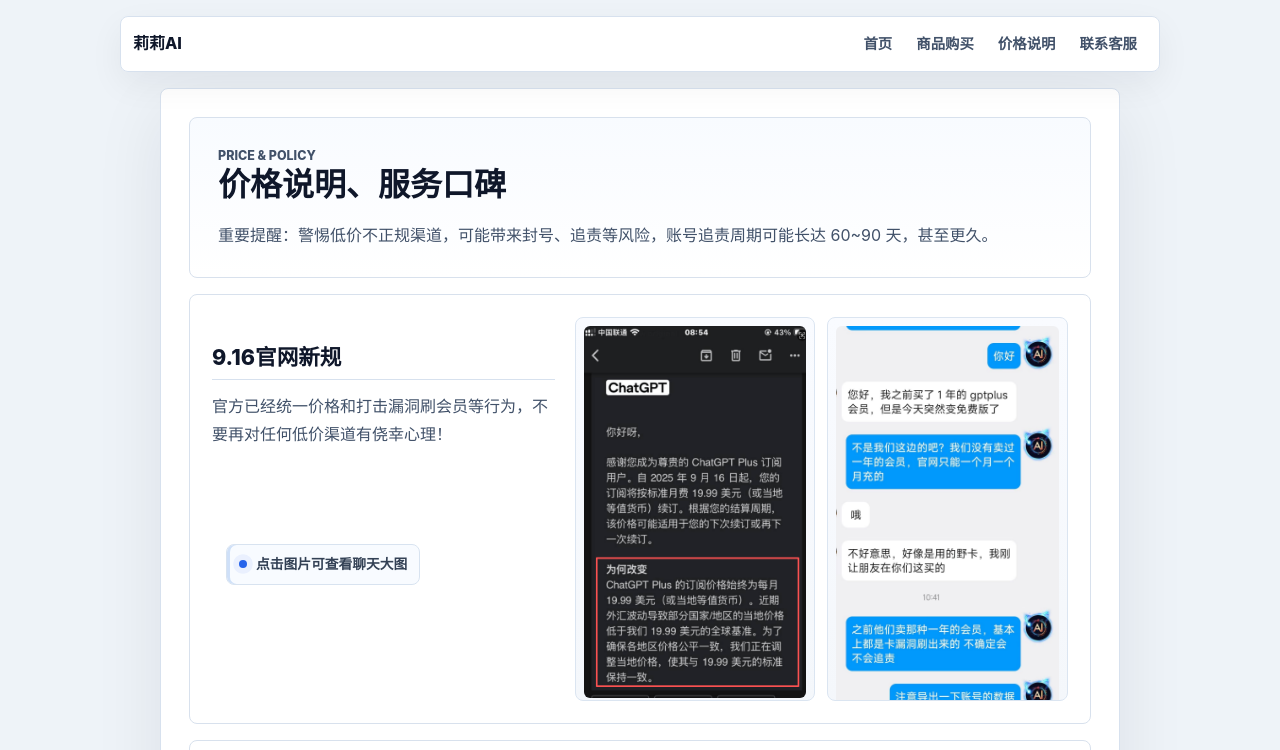
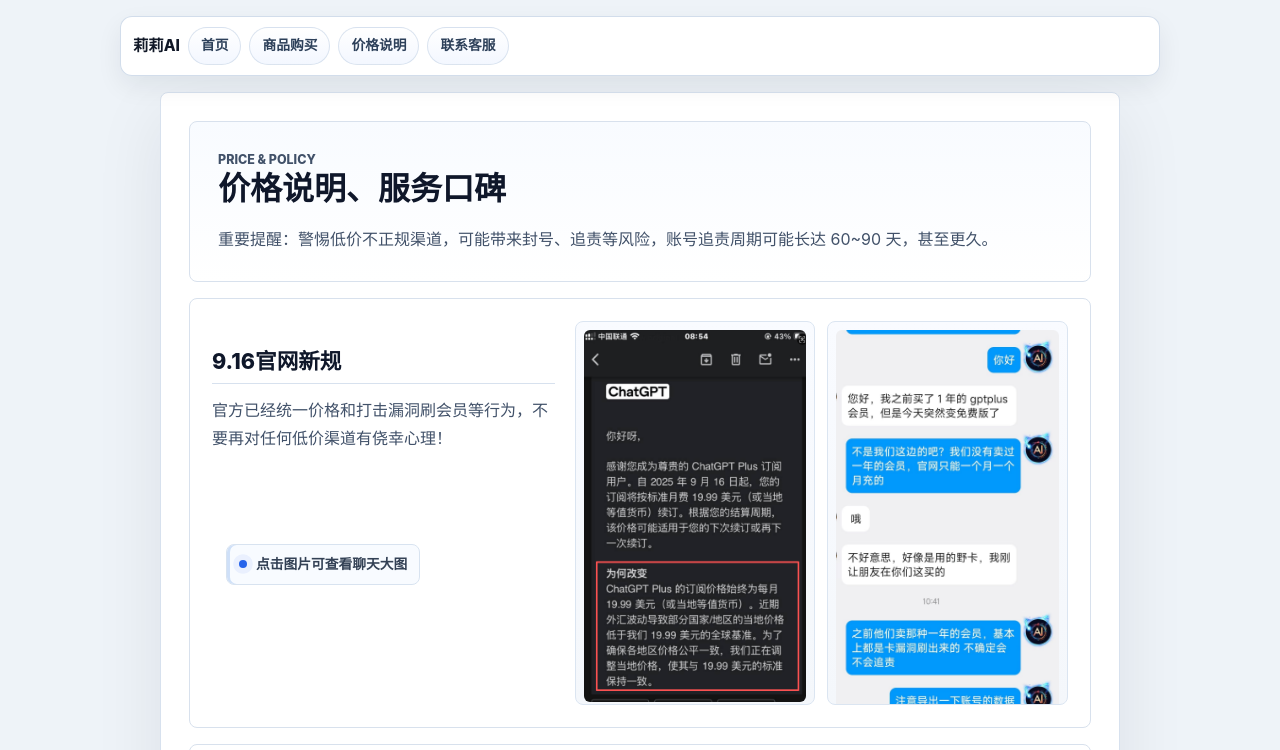
Before and after one commit to lsw116/lily, a plain HTML site: page gpt170.html in a window 1280 px wide. Shown: the top 750 px of the page. Drawn offline with Linux system fonts and the light colour scheme.

Commit message:
Unify subpage navigation style

```diff
--- a/assets/professional.css
+++ b/assets/professional.css
@@ -2293,3 +2293,113 @@
     --home-flow-border-angle: 360deg;
   }
 }
+
+/* Unified subpage pill navigation, 20260702 */
+.subpage-topbar,
+body.entry-page > .subpage-topbar,
+.guide-page > .subpage-topbar,
+.policy-main .subpage-topbar {
+  display: flex !important;
+  flex-direction: row !important;
+  align-items: center !important;
+  gap: 8px !important;
+  padding: 10px 12px !important;
+  overflow: hidden !important;
+  border: 1px solid rgba(203, 216, 232, 0.86) !important;
+  border-radius: 12px !important;
+  background: rgba(255, 255, 255, 0.96) !important;
+  box-shadow: 0 10px 26px rgba(15, 23, 42, 0.07) !important;
+}
+
+.subpage-topbar .subpage-brand {
+  flex: 0 0 auto !important;
+  width: auto !important;
+  min-height: 38px !important;
+  color: #111827 !important;
+  font-size: 0.96rem !important;
+  font-weight: 820 !important;
+  white-space: nowrap !important;
+}
+
+.subpage-topbar nav,
+body.entry-page > .subpage-topbar nav,
+.guide-page > .subpage-topbar nav,
+.policy-main .subpage-topbar nav {
+  display: flex !important;
+  flex: 1 1 auto !important;
+  flex-wrap: nowrap !important;
+  justify-content: flex-start !important;
+  gap: 8px !important;
+  width: auto !important;
+  max-width: 100% !important;
+  min-width: 0 !important;
+  overflow-x: auto !important;
+  padding-bottom: 0 !important;
+  scrollbar-width: none !important;
+  -webkit-overflow-scrolling: touch !important;
+}
+
+.subpage-topbar nav::-webkit-scrollbar,
+body.entry-page > .subpage-topbar nav::-webkit-scrollbar,
+.guide-page > .subpage-topbar nav::-webkit-scrollbar,
+.policy-main .subpage-topbar nav::-webkit-scrollbar {
+  display: none !important;
+}
+
+.subpage-topbar nav a,
+body.entry-page > .subpage-topbar nav a,
+.guide-page > .subpage-topbar nav a,
+.policy-main .subpage-topbar nav a {
+  display: inline-flex !important;
+  flex: 0 0 auto !important;
+  align-items: center !important;
+  justify-content: center !important;
+  min-height: 38px !important;
+  padding: 0 12px !important;
+  border: 1px solid rgba(203, 216, 232, 0.68) !important;
+  border-radius: 999px !important;
+  background: linear-gradient(180deg, #ffffff 0%, #f3f7ff 100%) !important;
+  color: #2d405a !important;
+  font-size: 0.86rem !important;
+  font-weight: 720 !important;
+  line-height: 1 !important;
+  white-space: nowrap !important;
+  text-decoration: none !important;
+  box-shadow: inset 0 1px 0 rgba(255, 255, 255, 0.86) !important;
+}
+
+.subpage-topbar nav a:hover,
+.subpage-topbar nav a:active,
+body.entry-page > .subpage-topbar nav a:hover,
+body.entry-page > .subpage-topbar nav a:active,
+.guide-page > .subpage-topbar nav a:hover,
+.guide-page > .subpage-topbar nav a:active,
+.policy-main .subpage-topbar nav a:hover,
+.policy-main .subpage-topbar nav a:active {
+  border-color: #b9cff4 !important;
+  background: #edf4ff !important;
+  color: #2457d6 !important;
+}
+
+@media (max-width: 640px) {
+  body.entry-page {
+    padding-top: 92px !important;
+  }
+
+  body.guide-page {
+    padding: 92px 0 40px !important;
+  }
+
+  html body.policy-main {
+    padding: 92px 10px 28px !important;
+  }
+
+  html body.policy-main .subpage-topbar {
+    top: 8px !important;
+    right: 12px !important;
+    left: 12px !important;
+    width: auto !important;
+    max-width: none !important;
+    margin: 0 !important;
+  }
+}
--- a/gpt170.html
+++ b/gpt170.html
@@ -81,7 +81,7 @@
             margin-top: 15px;
         }
     </style>
-  <link rel="stylesheet" href="assets/professional.css?v=subnav-buy-20260531">
+  <link rel="stylesheet" href="assets/professional.css?v=subnav-pill-20260702">
   <style>
     .policy-main {
       display: block;
```
Also changed, not shown: 5.html (+1 -1 lines), 6.html (+1 -1 lines), 7.html (+1 -1 lines), gpt1701.html (+1 -1 lines), gpt1702.html (+1 -1 lines), help.html (+1 -1 lines), help1.html (+1 -1 lines), rg.html (+1 -1 lines), rg1.html (+1 -1 lines).
